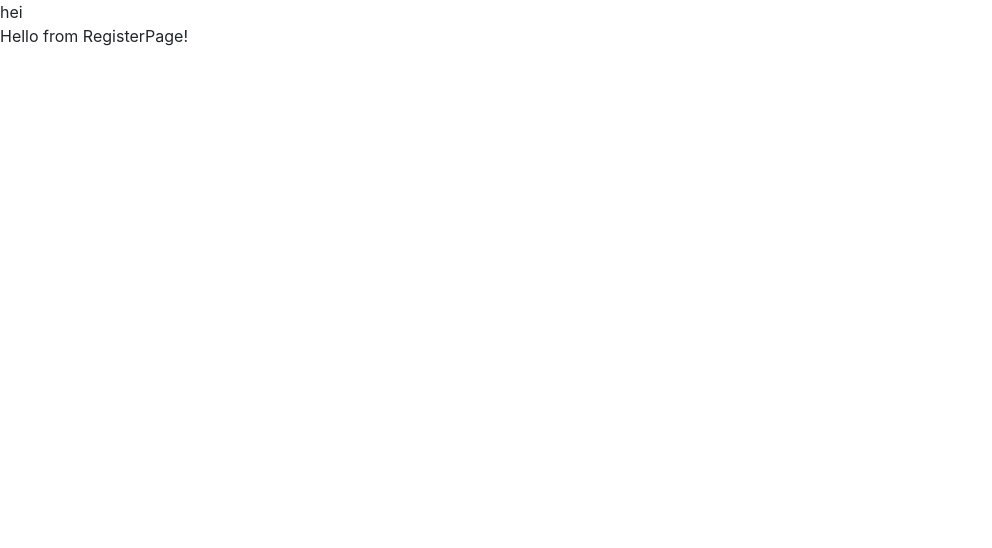
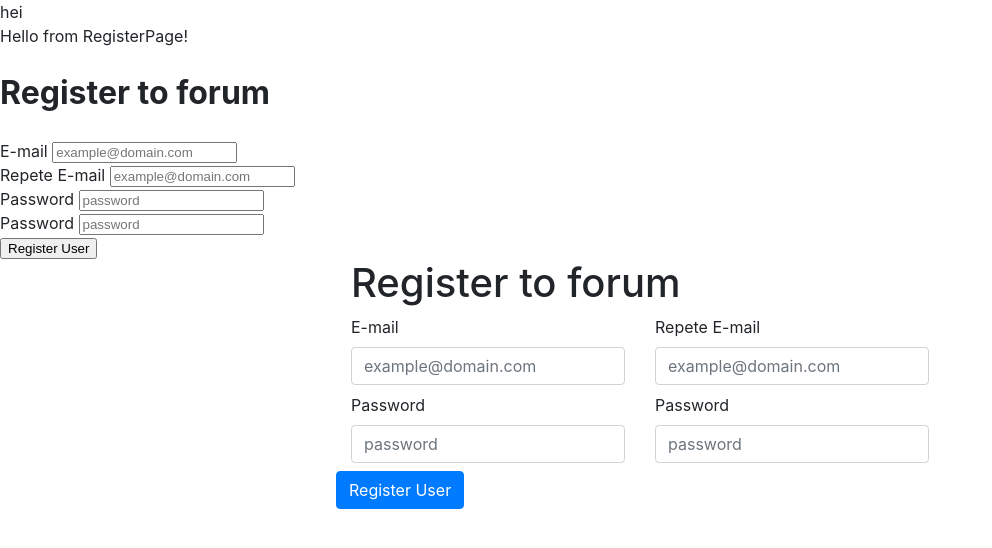
Before and after one commit to nicholbs/Simple-social-media, a website with bundled scripts: page client/src/sites/userRegister.html in a window 1280 px wide. Shown: the whole page, without its empty margins (0-992 px from the left). Built offline with nearby package versions, Linux system fonts and the light colour scheme.

Commit message:
Lagt til innhold i suerRegister js og html

```diff
--- a/client/src/components/userRegister.js
+++ b/client/src/components/userRegister.js
@@ -13,6 +13,37 @@ export class RegisterPage extends LitElement {
     render() {
         return html`
         <div>Hello from RegisterPage!</div>
+        <div class="d-flex justify-content-center">
+        <!--Selve formen som skal registrere data-->
+        <form class="form" id="registerUser">
+            <h1>Register to forum</h1>
+            <!--Første rad-->
+            <div class="row mt-2">
+                <div class="col">
+                    <label for="eMail">E-mail</label>
+                    <input type="email" patter="[a-zA-z0-9._]{1,20}+@+[a-zA-z0-9._]" class="form-control" id="eMail" placeholder="example@domain.com">
+                </div>
+                <div class="col">
+                    <label for="repeteEMail">Repete E-mail</label>
+                    <input type="email" patter="[a-zA-z0-9._]{1,20}+@+[a-zA-z0-9._]" class="form-control" id="repeteEMail" placeholder="example@domain.com">
+                </div>
+            </div>
+            <!--Andre rad-->
+            <div class="row mt-2">
+                <div class="col">
+                    <label for="password">Password</label>
+                    <input type="password" class="form-control" id="password" placeholder="password">
+                </div>
+                <div class="col">
+                    <label for="repetePassword">Password</label>
+                    <input type="password" class="form-control" id="repetePassword" placeholder="password">
+                </div>
+            </div>
+            <div class="row mt-2">
+                <button type="submit" class="btn btn-primary">Register User</button>
+            </div>
+        </form>
+    </div>
         `;
     }
 }
--- a/client/src/sites/userRegister.html
+++ b/client/src/sites/userRegister.html
@@ -16,6 +16,38 @@
 
 	<body>
         hei
-	<register-page></register-page>
+    <register-page></register-page>
+    <!--Test-->
+    <div class="d-flex justify-content-center">
+        <!--Selve formen som skal registrere data-->
+        <form class="form" id="registerUser">
+            <h1>Register to forum</h1>
+            <!--Første rad-->
+            <div class="row mt-2">
+                <div class="col">
+                    <label for="eMail">E-mail</label>
+                    <input type="email" patter="[a-zA-z0-9._]{1,20}+@+[a-zA-z0-9._]" class="form-control" id="eMail" placeholder="example@domain.com">
+                </div>
+                <div class="col">
+                    <label for="repeteEMail">Repete E-mail</label>
+                    <input type="email" patter="[a-zA-z0-9._]{1,20}+@+[a-zA-z0-9._]" class="form-control" id="repeteEMail" placeholder="example@domain.com">
+                </div>
+            </div>
+            <!--Andre rad-->
+            <div class="row mt-2">
+                <div class="col">
+                    <label for="password">Password</label>
+                    <input type="password" class="form-control" id="password" placeholder="password">
+                </div>
+                <div class="col">
+                    <label for="repetePassword">Password</label>
+                    <input type="password" class="form-control" id="repetePassword" placeholder="password">
+                </div>
+            </div>
+            <div class="row mt-2">
+                <button type="submit" class="btn btn-primary">Register User</button>
+            </div>
+        </form>
+    </div>
 	</body>
 </html>
```
